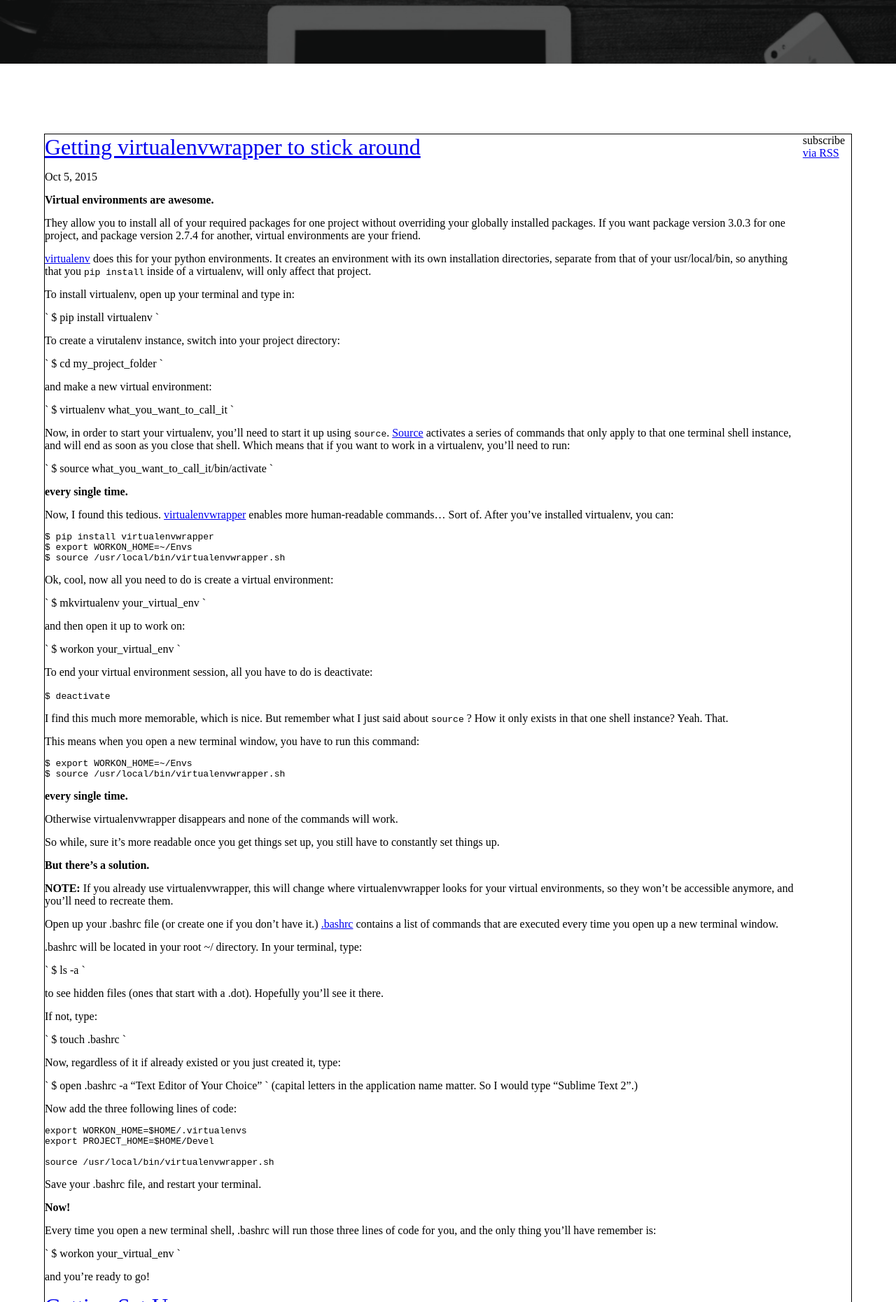
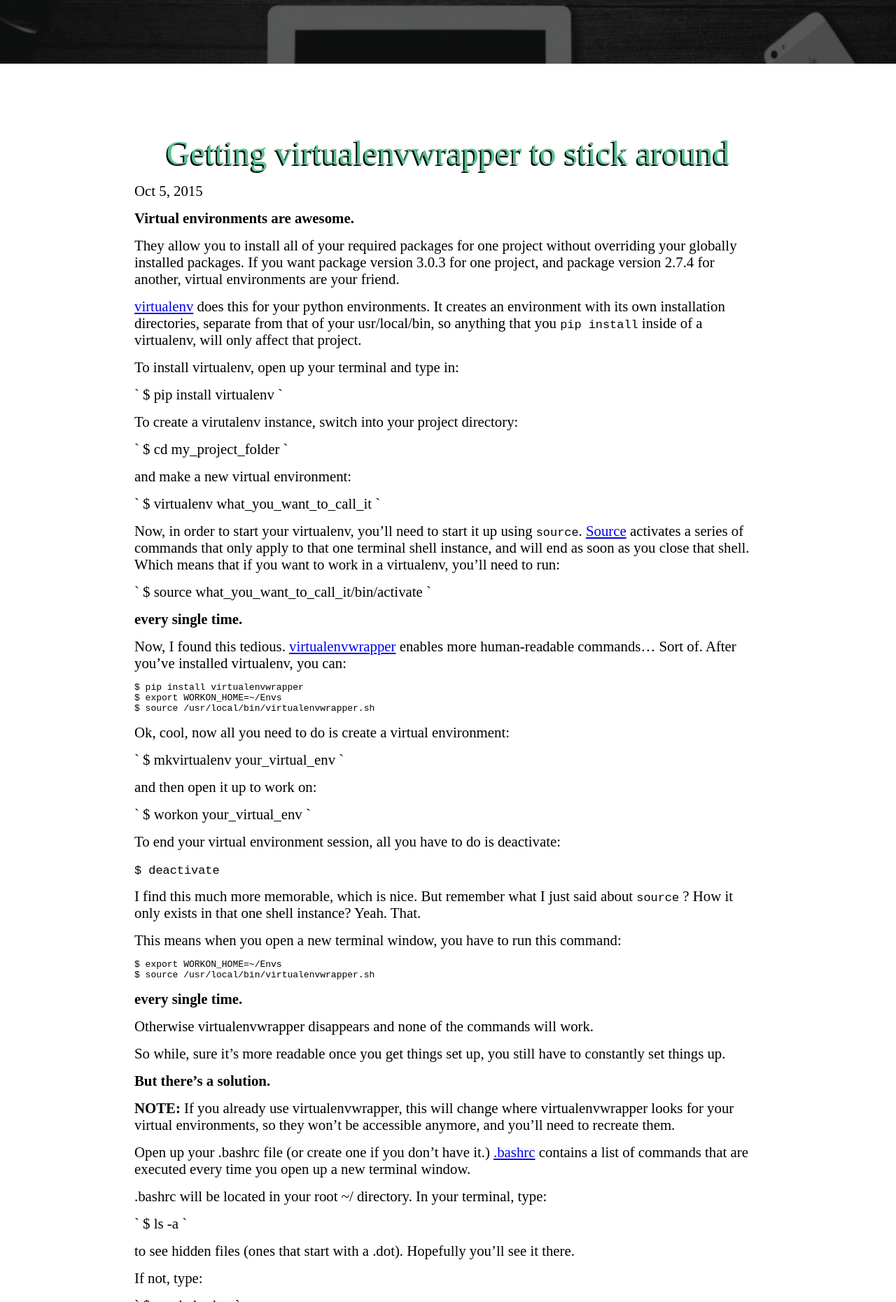
Before and after one commit to linzjax/linzjax.github.io, a Jekyll site: the page built from index.html, in a window 1280 px wide. Shown: the part 609-2470 px from the top of the page at 70% size. Built offline with Jekyll 4.4.1, drawn with Linux system fonts in a browser that asks for light colours; some web fonts are replaced.

Commit message:
blog list formatted

```diff
--- a/_sass/_layout.scss
+++ b/_sass/_layout.scss
@@ -43,10 +43,31 @@
 
 .home {
     display: flex;
-    width: 90%;
+    width: 70%;
     margin: 0 auto;
     margin-top: 100px;
-    border: 1px black solid;
+
+    h1 {
+        text-align: center;
+        font-size: 3em;
+
+        a {
+            text-decoration: none;
+            color: $teal-color;
+            text-shadow: 2px 2px black;
+            text-shadow: -2px 2px black;
+        }
+    }
+
+    p {
+        font-size: 1.3em;
+    }
+
+    .post-content {
+        border-bottom: black 1px solid;
+        margin-bottom: 50px;
+        padding-bottom: 50px;
+    }
 
 }
 
--- a/index.html
+++ b/index.html
@@ -27,6 +27,6 @@ excerpt_separator: <!--more-->
     {% endfor %}
   </ul>
 
-  <p class="rss-subscribe">subscribe <a href="{{ "/feed.xml" | prepend: site.baseurl }}">via RSS</a></p>
+  <!-- <p class="rss-subscribe">subscribe <a href="{{ "/feed.xml" | prepend: site.baseurl }}">via RSS</a></p> -->
 
 </div>
```
Also changed, not shown: 3 other files.
